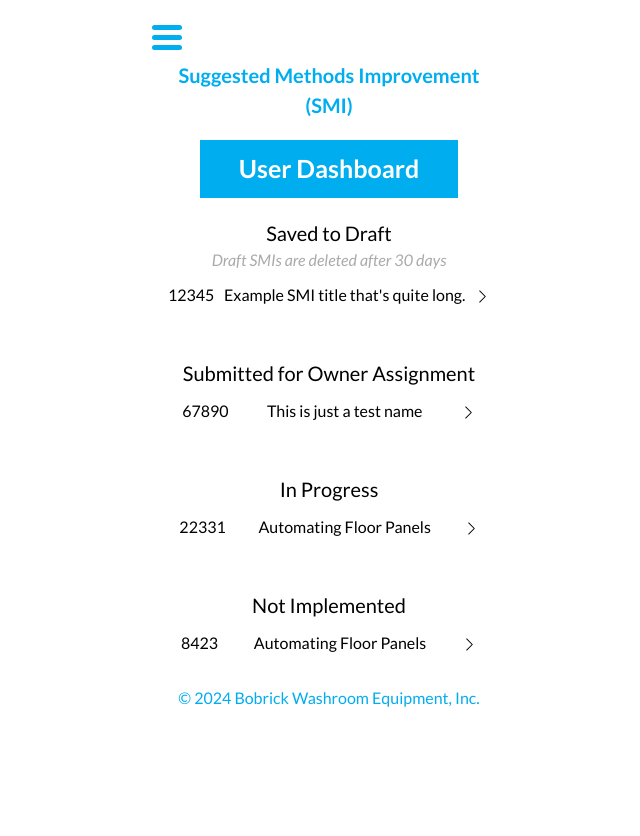
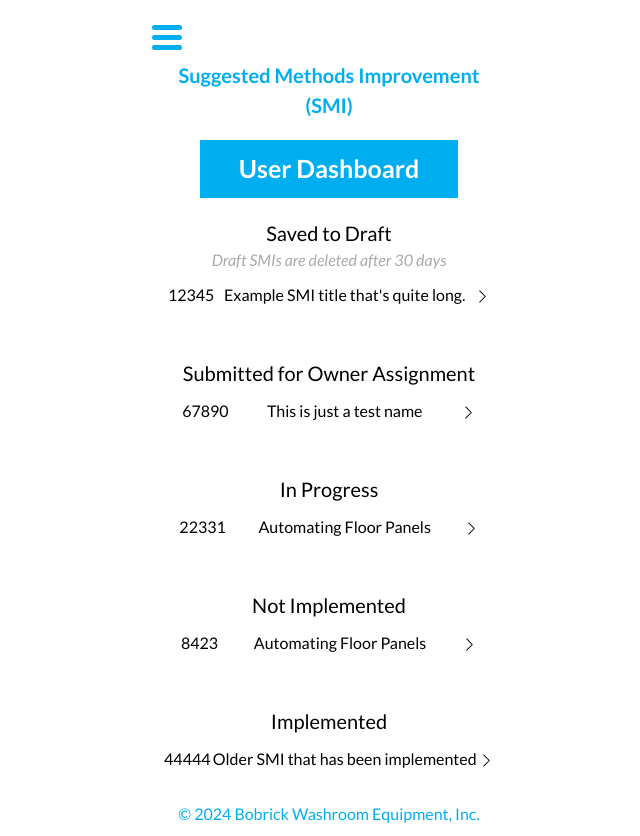
Before and after one commit to jpbrla/Smi, a React (Create React App) app: page /dashboard in a window 1280 px wide. Shown: the whole page, without its empty margins (311-951 px from the left). Before the commit the page ends 800 px from the top, so only its background shows below. Built offline with nearby package versions, Linux system fonts and the light colour scheme.

Commit message:
adding back in implemented

```diff
--- a/src/pages/user_dashboard/index.js
+++ b/src/pages/user_dashboard/index.js
@@ -53,6 +53,16 @@ const UserDashboardPage = () => {
                     </button>
                 </div>
             </div>
+            <div className="d-flex flex-column mt-50">
+                <div className="d-flex flex-column">
+                    <p className="w-100 text-center fs-20 fc-black">Implemented</p>
+                    <button className="d-flex justify-content-around align-items-center border-none bg-white mt-10" onClick={() => window.location.href = "/statusreport"}>
+                        <span>44444</span>
+                        <span>Older SMI that has been implemented</span>
+                        <span><ChevronRight size={15} /></span>
+                    </button>
+                </div>
+            </div>
         </div>
     )
 }
```
